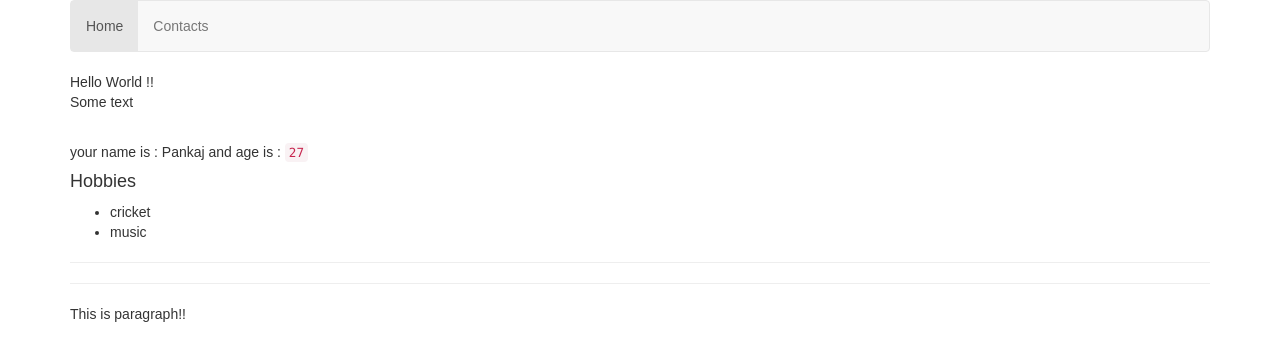
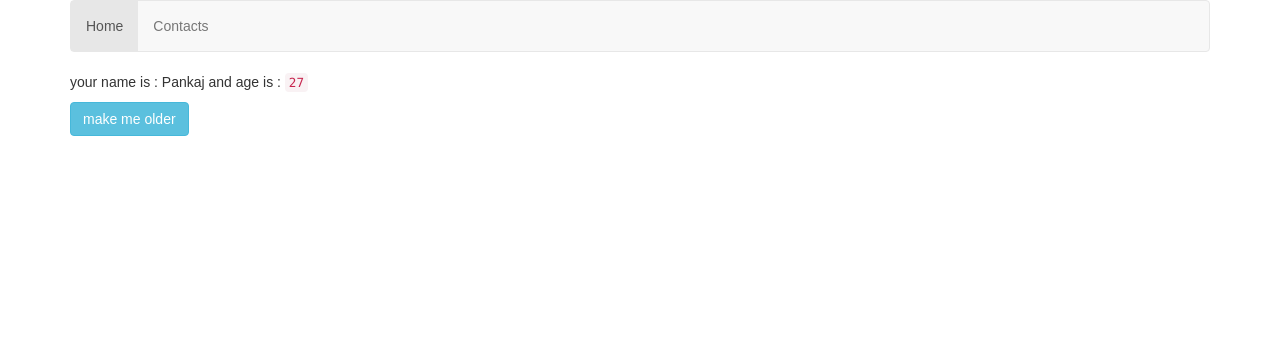
Before and after one commit to Pankaj761/myreact-app, a React (Create React App) app: page / in a window 1280 px wide. Shown: the top 360 px of the page. Built offline with nearby package versions, Linux system fonts and the light colour scheme.

Commit message:
event "this" class variable binding

```diff
--- a/src/component/App.js
+++ b/src/component/App.js
@@ -12,7 +12,7 @@ class App extends Component {
     return (
       <div className="container">
         <Header/>
-          <Home user={user} >
+          <Home name={"Pankaj"} age={27} >
               <hr/>
               <p>This is paragraph!!</p>
           </Home>
--- a/src/component/Home.js
+++ b/src/component/Home.js
@@ -1,26 +1,26 @@
 import React from "react";
 
 export class Home extends React.Component{
+    constructor(props){
+        super();
+        this.age=props.age;
+    }
+    makeMeOlder(){
+        this.age+=3;
+        console.log(this.age);
+    }
     render(){
         var text="Some text";
         // console.log(this.props)
         return (
             <div>
                 <p>
-                 Hello World !!<br/>
-                    <p>{text}</p><br/>
                     <p>
-                        your name is : {this.props.user.name} and age is : <code>{this.props.user.age}</code>
+                        your name is : {this.props.name} and age is : <code>{this.age}</code>
                     </p>
-                    <div>
-                        <h4>Hobbies</h4>
-                        <ul>
-                            {this.props.user.hobies.map((x,i)=><li key={i}>{x}</li>) }
-                        </ul>
-                    </div>
+
                 </p>
-                <hr/>
-                {this.props.children}
+                <button onClick={this.makeMeOlder.bind(this)} className="btn btn-info"> make me older</button>
             </div>
         );
     }
```
